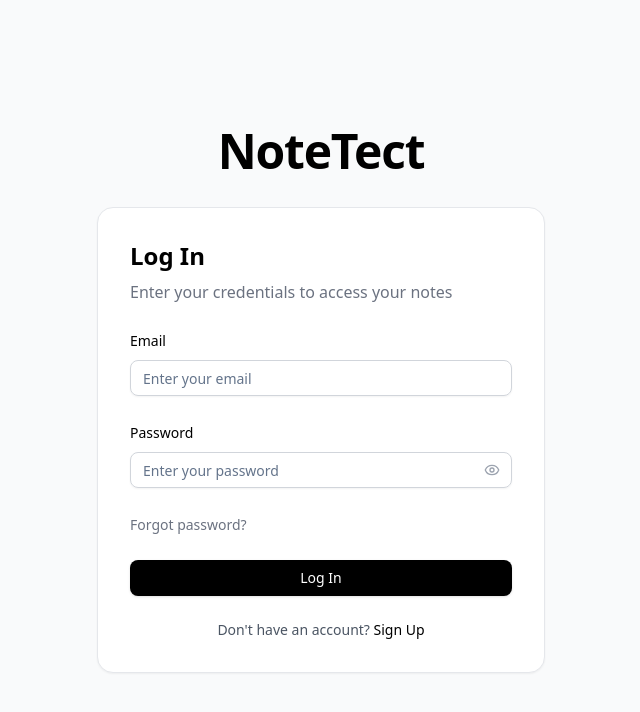
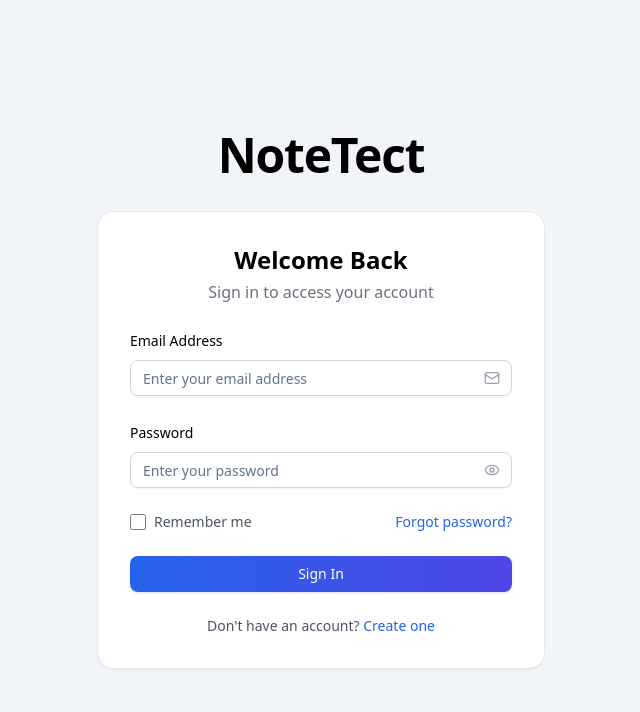
Before and after one commit to jonvicbarcenas/NoteTect, a React (Vite) app in the folder frontend/: page / in a window 1280 px wide. Shown: the top 712 px of the page, without its empty margins (319-959 px from the left). Built offline with nearby package versions, Linux system fonts and the light colour scheme.

Commit message:
feature(auth): update login page UI to match design

```diff
--- a/frontend/src/pages/LoginPage.tsx
+++ b/frontend/src/pages/LoginPage.tsx
@@ -6,7 +6,7 @@ import { useState } from "react"
 import { Button } from "@/components/ui/button"
 import { Input } from "@/components/ui/input"
 import { Label } from "@/components/ui/label"
-import { Eye, EyeOff } from "lucide-react"
+import { Eye, EyeOff, Mail } from "lucide-react"
 import { Link, useNavigate } from "react-router-dom";
 import { motion } from "framer-motion"
 
@@ -25,7 +25,7 @@ export default function LoginPage() {
   }
 
   return (
-    <div className="min-h-screen bg-gray-50 flex items-center justify-center py-12 px-4 sm:px-6 lg:px-8">
+    <div className="min-h-screen bg-slate-100 flex items-center justify-center py-16 px-4 sm:px-6 lg:px-8">
       <motion.div
         initial={{ opacity: 0, y: -20 }}
         animate={{ opacity: 1, y: 0 }}
@@ -42,9 +42,9 @@ export default function LoginPage() {
           transition={{ duration: 0.5, delay: 0.2 }}
           className="bg-white p-8 border border-gray-200 rounded-2xl shadow-sm"
         >
-          <div className="mb-6">
-            <h2 className="text-2xl font-semibold text-black mb-2">Log In</h2>
-            <p className="text-gray-500">Enter your credentials to access your notes</p>
+          <div className="mb-6 text-center">
+            <h2 className="text-2xl font-semibold text-black mb-1">Welcome Back</h2>
+            <p className="text-gray-500">Sign in to access your account</p>
           </div>
 
           <form className="space-y-6" onSubmit={handleLogin}>
@@ -55,8 +55,9 @@ export default function LoginPage() {
               className="space-y-2"
             >
               <Label htmlFor="email" className="text-sm font-medium text-black">
-                Email
+                Email Address
               </Label>
+              <div className="relative">
                 <Input
                   id="email"
                   name="email"
@@ -65,9 +66,11 @@ export default function LoginPage() {
                   required
                   value={email}
                   onChange={(e) => setEmail(e.target.value)}
-                className="w-full px-3 py-2 border border-gray-300 rounded-lg focus:ring-2 focus:ring-black focus:border-black"
-                placeholder="Enter your email"
+                  className="w-full px-3 py-2 pr-10 border border-gray-300 rounded-lg focus:ring-2 focus:ring-blue-600 focus:border-blue-600"
+                  placeholder="Enter your email address"
                 />
+                <Mail className="h-4 w-4 absolute right-3 top-1/2 -translate-y-1/2 text-gray-400" />
+              </div>
             </motion.div>
 
             <motion.div
@@ -88,7 +91,7 @@ export default function LoginPage() {
                   required
                   value={password}
                   onChange={(e) => setPassword(e.target.value)}
-                  className="w-full px-3 py-2 pr-10 border border-gray-300 rounded-lg focus:ring-2 focus:ring-black focus:border-black"
+                  className="w-full px-3 py-2 pr-10 border border-gray-300 rounded-lg focus:ring-2 focus:ring-blue-600 focus:border-blue-600"
                   placeholder="Enter your password"
                 />
                 <button
@@ -101,10 +104,12 @@ export default function LoginPage() {
               </div>
             </motion.div>
 
-            <div className="text-left">
-              <a href="#" className="text-sm text-gray-500 hover:text-gray-700">
-                Forgot password?
-              </a>
+            <div className="flex items-center justify-between text-sm">
+              <label htmlFor="remember" className="flex items-center gap-2 text-gray-600">
+                <input id="remember" name="remember" type="checkbox" className="h-4 w-4 rounded border-gray-300 text-blue-600 focus:ring-blue-600" />
+                Remember me
+              </label>
+              <Link to="#" className="text-blue-600 hover:underline">Forgot password?</Link>
             </div>
 
             <motion.div
@@ -112,8 +117,8 @@ export default function LoginPage() {
               animate={{ opacity: 1, y: 0 }}
               transition={{ duration: 0.5, delay: 0.8 }}
             >
-              <Button type="submit" className="w-full bg-black hover:bg-gray-800 text-white font-medium py-3 rounded-lg">
-                Log In
+              <Button type="submit" className="w-full bg-gradient-to-r from-blue-600 to-indigo-600 hover:from-blue-700 hover:to-indigo-700 text-white font-medium py-3 rounded-lg">
+                Sign In
               </Button>
             </motion.div>
           </form>
@@ -126,8 +131,8 @@ export default function LoginPage() {
           >
             <p className="text-sm text-gray-600">
               {"Don't have an account? "}
-              <Link to="/signup" className="font-medium text-black hover:underline">
-                Sign Up
+              <Link to="/signup" className="font-medium text-blue-600 hover:underline">
+                Create one
               </Link>
             </p>
           </motion.div>
```
Lines whose indentation alone changed are shown as unchanged.
